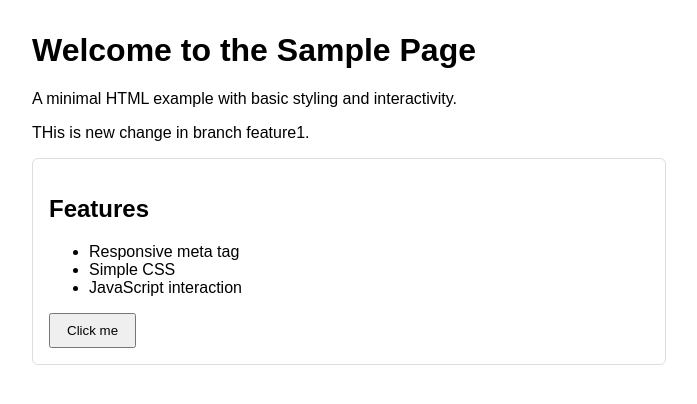
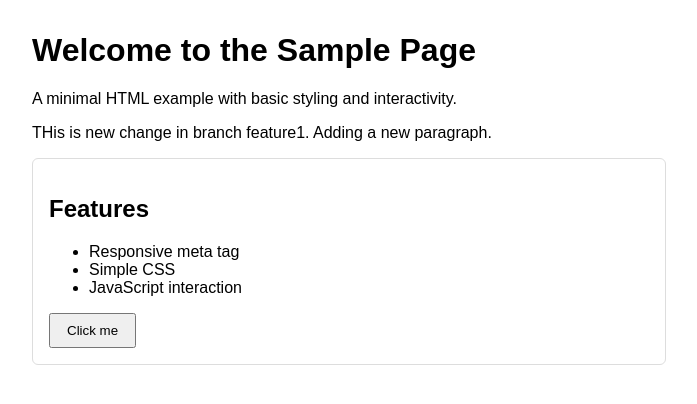
Before and after one commit to gauravsingh4672/localrepo, a plain HTML site: page index.html in a window 1280 px wide. Shown: the whole page, without its empty margins (0-697 px from the left). Drawn offline with Linux system fonts and the light colour scheme.

Commit message:
Added new Para in same line

```diff
--- a/index.html
+++ b/index.html
@@ -15,7 +15,7 @@
 	<header>
 		<h1>Welcome to the Sample Page</h1>
 		<p>A minimal HTML example with basic styling and interactivity.</p>
-		<p>THis is new change in branch feature1.</p>
+		<p>THis is new change in branch feature1. Adding a new paragraph.</p>
 	</header>
 
 	<main>
```
